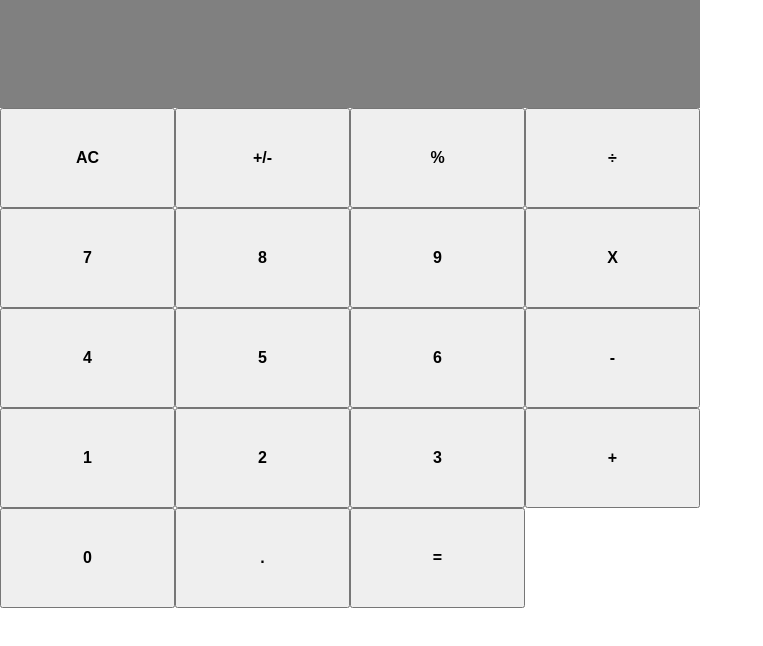
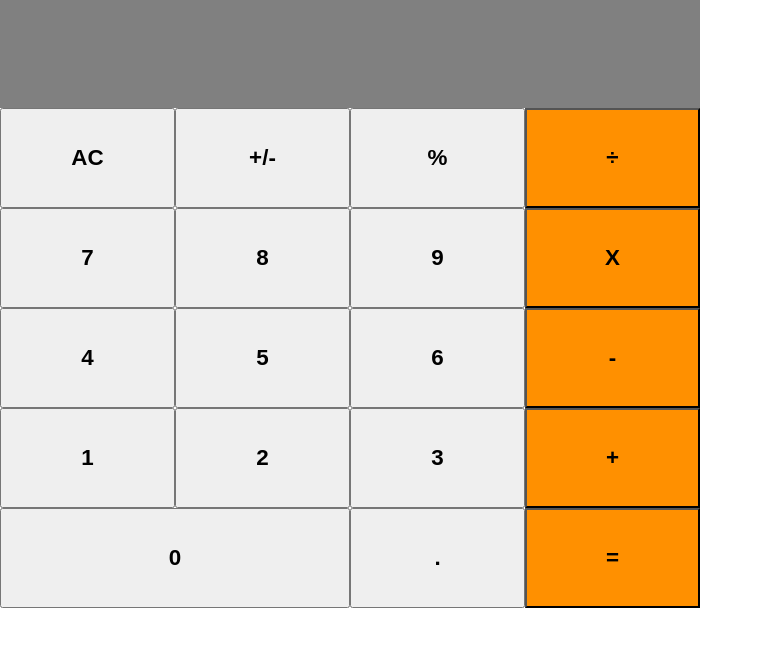
Before and after one commit to IBUNHABIBU/react-calculator, a React (Create React App) app: page / in a window 1280 px wide. Shown: the top 646 px of the page, without its empty margins (0-763 px from the left). Built offline with nearby package versions, Linux system fonts and the light colour scheme.

Commit message:
styling the zero btn

```diff
--- a/src/Components/App.css
+++ b/src/Components/App.css
@@ -26,6 +26,14 @@
 
 .btn {
   width: calc( var(--primary-width) * 0.25);
-  font-size: 1rem;
+  font-size: 1.4rem;
   font-weight: bold;
 }
+
+.btn.zero {
+  width: calc( var(--primary-width) * 0.5 );
+}
+
+.btn.o-class {
+  background-color: #ff9000;
+}
--- a/src/Components/Button.js
+++ b/src/Components/Button.js
@@ -2,11 +2,16 @@ import React from 'react';
 import PropTypes from 'prop-types';
 import './App.css';
 
-const Button = ({ value, clickHandler }) => {
+const Button = ({
+  value,
+  wide,
+  color,
+  clickHandler,
+}) => {
   const handleClick = (btnName) => clickHandler(btnName);
   return (
     <>
-      <button className="btn" type="button" onClick={() => handleClick(value)}>
+      <button className={`${color} ${wide} btn`} type="button" onClick={() => handleClick(value)}>
         { value }
       </button>
     </>
@@ -14,6 +19,8 @@ const Button = ({ value, clickHandler }) => {
 };
 Button.propTypes = {
   value: PropTypes.string.isRequired,
+  color: PropTypes.string.isRequired,
+  wide: PropTypes.string.isRequired,
   clickHandler: PropTypes.func.isRequired,
 };
 
--- a/src/Components/ButtonPanel.js
+++ b/src/Components/ButtonPanel.js
@@ -22,8 +22,8 @@ const ButtonPanel = ({ clickHandler }) => {
             <div className="btn-panel">
               {
                 group.map((item) => {
-                  const wide = item === '0' ? true : undefined;
-                  const color = orangeBtns.includes(item) ? true : undefined;
+                  const wide = item === '0' ? 'zero' : '';
+                  const color = orangeBtns.includes(item) ? 'o-class' : '';
                   return (
                     <Button
                       wide={wide}
--- a/src/logic/calculate.js
+++ b/src/logic/calculate.js
@@ -15,9 +15,11 @@ const calculate = (data, btnName) => {
         operation = null;
         break;
       case '=':
-        total = operate(total, next, operation);
-        next = null;
-        operation = null;
+        if (total && next) {
+          total = operate(total, next, operation);
+          next = null;
+          operation = null;
+        }
         break;
       case 'AC':
         total = null;
```
